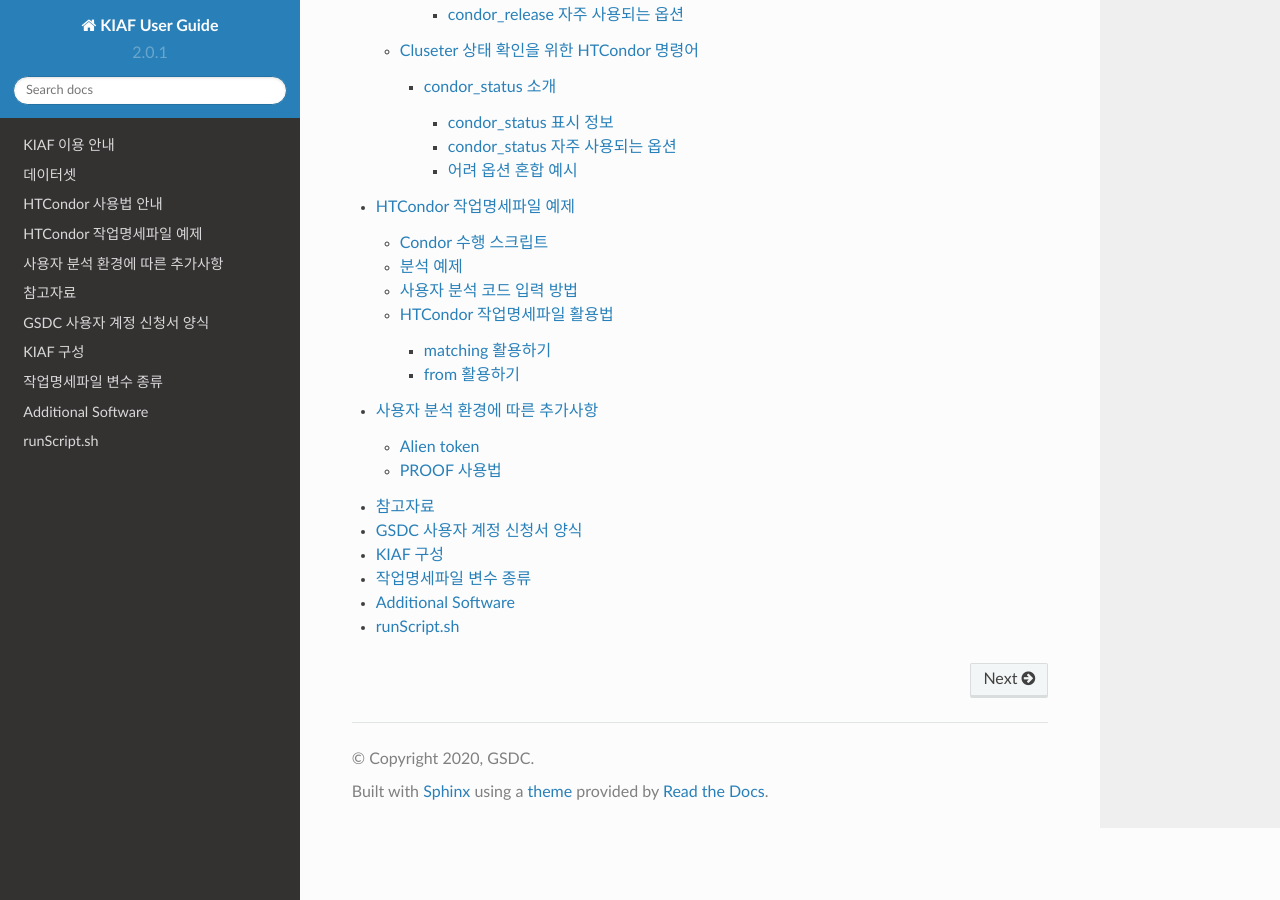
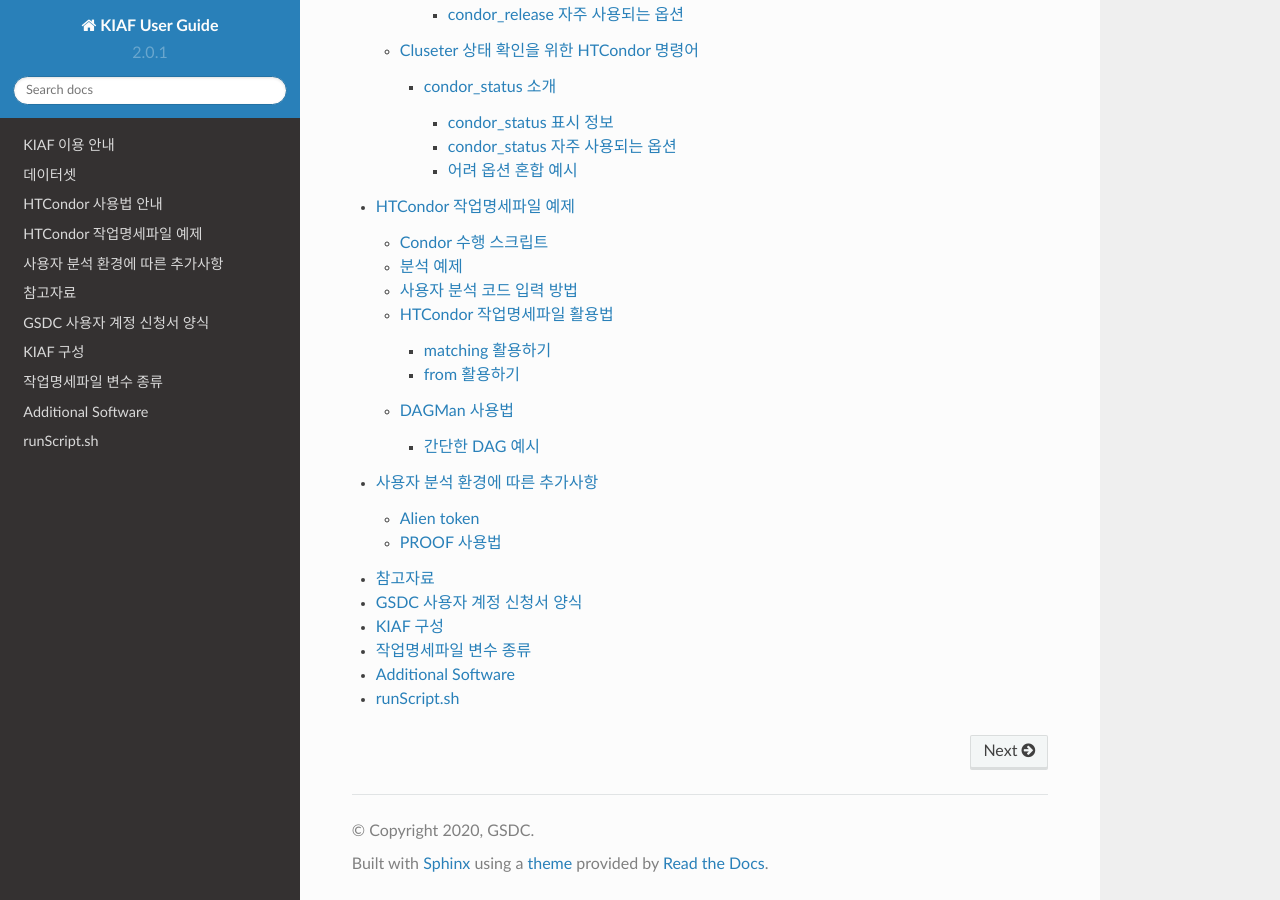
Before and after one commit to andiri/kiaf, a Sphinx documentation site: the page built from docs/source/index.rst, in a window 1280 px wide and 900 px high, scrolled down 1953 px. Built offline with Sphinx 7.4.7 and the Read the Docs theme 2.0.0, drawn with Linux system fonts in a browser that asks for light colours; some of the changed lines change nothing that is shown.

Commit message:
Update htcondor_jdl_ex.rst

```diff
--- a/docs/source/htcondor_jdl_ex.rst
+++ b/docs/source/htcondor_jdl_ex.rst
@@ -74,7 +74,9 @@
 이 리스트 중에 AliRoot에서 실행되는 매크로는 *runAnalysis.C* 파일이며, *AddMyTask.C* , *AliAnalysisTaskMyTask.cxx* , *AliAnalysisTaskMyTask.h* 은 *runAnalysis.C* 와 함께 분석에 사용 되는 파일입니다.
 *sim_LHC13d3_195675_AOD159.txt* 은 분석할 데이터의 위치 리스트를 가지고 있는 파일입니다. :ref:`condor_script` 에서 살펴 보았듯이 *runCondor.sh* 은 HTCondor 잡을 수행하기 위한 스크립트 이며, 실제 잡을 실행 시키기 위해서는 *runCondor.sh* 파일을 실행 시키면 됩니다.
 이 분석 예제는 특별한 수정 없이 바로 실행이 가능하며 특별한 에러없이 실행됩니다.
+
 **이때 *runCondor.sh* 는 *runAnalysis.C* 의 인풋 파일을 작게 나누어 병렬 계산을 도와주는 스크립트 입니다. 즉, *runAnalysis.C* 매크로 자체의 에러가 발생한다면 *runCondor.sh* 를 실행할 때에도 에러가 발생하니 local test를 먼저 수행하시길 권장합니다.**
+
 ``source runCondor.sh`` 또는 ``./runCondor.sh`` 명령을 통해 스크립트를 실행하면 아래와 같은 결과를 터미널을 통해 볼 수 있습니다.
 
 .. code-block:: console
@@ -166,6 +168,7 @@
   universe                = vanilla
   executable              = analysis
   arguments               = $(filename)
+
   queue filename matching files *.dat
 
 from 활용하기
@@ -174,9 +177,7 @@
 파일에 입력된 값을 라인별로 읽어 변수로 이용하여 단순 반복적인 작업을 간단히 작성하도록 도와줍니다.
 기본적인 구조는 아래와 같습니다.
 
-.. code-block:: console
-
-  queue [<int>] [<list of varnames>] from [slice] <file name>
+ queue [<int>] [<list of varnames>] from [slice] <file name>
 
 위 방식을 활용하여 datalist 파일의 값을 변수로 받아 analysis로 분석하는 샘플을 만들어 보도록 하겠습니다.
 
@@ -185,4 +186,167 @@
   universe                = vanilla
   executable              = analysis
   arguments               = $(filename)
+
   queue filename from datalist
+
+* **input_files** 실제 분석에 사용되는 C, cxx, h 파일 등 모든 파일명을 적어주시면 됩니다. 마찬가지로 *runCondor.sh* 와 같은 경로에 위치하지 않은 경우 절대경로를 적어 주셔야 합니다. 파일은 콤마(,)로 구분하여 여러개를 적어주셔도 무방 합니다.
+* **out_file** 결과를 통해 얻는 ``root`` 파일의 이름으로 여러개인 경우 콤마(,)로 구분합니다. 최종 결과 파일은 *runCondor.sh* 와 같은 위치에 *merge#_work_dir_out_file*명으로 생성 됩니다.
+
+.. note::
+
+  \#은 merge 번호로 out_files 에 적어준 순서로 0부터 차례로 증가합니다.
+
+DAGMan 사용법
+-------------------------
+
+DAGMan은 Directed Acyclic Graph Manage의 약자로 의존성이 있는 작업의 종속성을 나타내는데 사용합니다.
+DAGMan이 사용하는 DAG에 나타내는 순서대로 HTCondor에 작업을 제출하고 결과를 처리하도록 관리합니다.
+
+.. |diamond_dag| image:: pic/dag.png
+  :caption: 다이아몬드 형식의 DAG
+  :alt: 다이아몬드 형식의 DAG
+
+그림 |diamond_dag| 과 같이 종속 관계가 있는 A,B,C,D 작업을 설정 할 수 있습니다.
+A작업이 끝나면 B와 C작업이 시작되고 B,C 작업이 모두 끝나면 D작업이 시작됩니다.
+이와 같은 순서를 가진 프로그램을 DAG파일로 설정하면 다음과 같습니다.
+
+.. code-block:: console
+
+  JOB  A  A.condor
+  JOB  B  B.condor
+  JOB  C  C.condor
+  JOB  D  D.condor
+  PARENT A CHILD B C
+  PARENT B C CHILD D
+
+작업명세파일을 각각 정의해주고 작업간 종속 관계를 **PARENT** 와 **CHILD** 로 정의 합니다.
+그리고 작업 제출 명령어로는 ``condor_submit``이 아닌 ``condor_submit_dag`` 을 사용합니다.
+
+간단한 DAG 예시
+^^^^^^^^^^^^^^^^^^^^^^^^
+
+1. 아래와 같이 4개의 작업 명세 파일을 작성합니다.
+
+.. code-block:: console
+
+  [계정명@<kiaf_url>  ̃]$ vim A.condor
+  Executable              = dag.sh
+  Universe                = vanilla
+  Output                  = A.out
+  Error                   = A.error
+  Log = A.log
+
+  Queue
+
+  [계정명@<kiaf_url>  ̃]$ vim B.condor
+  Executable              = dag.sh
+  Universe                = vanilla
+  Output                  = B.out
+  Error                   = B.error
+  Log                     = B.log
+
+  Queue
+  [계정명@<kiaf_url>  ̃]$ vim C.condor
+  Executable              = dag.sh
+  Universe                = vanilla
+  Output                  = C.out
+  Error                   = C.error
+  Log                     = C.log
+
+  Queue
+  [계정명@<kiaf_url>  ̃]$ vim D.condor
+  Executable              = dag.sh
+  Universe                = vanilla
+  Output                  = D.out
+  Error                   = D.error
+  Log                     = D.log
+
+  Queue
+
+2. 아래와 같이 bash 스크립트를 작성합니다.
+
+.. code-block:: console
+
+  [계정명@<kiaf_url>  ̃]$ vim dag.sh
+  #! /bin/bash
+  sleep_time=$(( RANDOM % 20 ))
+  echo "Sleep $sleep_time sec"
+  echo "Job Start"
+  date
+  sleep $sleep_time
+  echo "Job End"
+  date
+
+3. 아래와 같이 작업의 순서를 지정할 dag 파일을 작성합니다.
+
+.. code-block:: console
+
+  [계정명@<kiaf_url>  ̃]$ vim condor.dag
+  JOB A A.condor
+  JOB B B.condor
+  JOB C C.condor
+  JOB D D.condor
+  PARENT A B C CHILD D
+
+4. condor submit dag 명령으로 condor.dag을 제출합니다.
+
+.. code-block:: console
+
+  [계정명@<kiaf_url>  ̃]$ condor_submit_dag condor.dag
+  -----------------------------------------------------------------------
+  File for submitting this DAG to HTCondor           : condor.dag.condor.sub
+  Log of DAGMan debugging messages                 : condor.dag.dagman.out
+  Log of HTCondor library output                     : condor.dag.lib.out
+  Log of HTCondor library error messages             : condor.dag.lib.err
+  Log of the life of condor_dagman itself          : condor.dag.dagman.log
+
+  Submitting job(s).
+  1 job(s) submitted to cluster 8.
+  -----------------------------------------------------------------------
+
+5. ``condor_q`` 명령으로 제출한 작업의 상태를 확인합니다.
+
+.. code-block:: console
+
+  [계정명@<kiaf_url>  ̃]$ condor_q
+
+  -- Schedd: <kiaf_url> : <ip_address:port?... @ 01/01/70 13:25:51
+  OWNER    BATCH_NAME      SUBMITTED   DONE   RUN    IDLE  TOTAL JOB_IDS
+  계정명     condor.dag+8   1/1 05:26      _      3      _      1  9.0 ... 11.0
+
+  Total for query: 3 jobs; 0 completed, 0 removed, 0 idle, 3 running, 0 held, 0 suspended
+  Total for kong91: 3 jobs; 0 completed, 0 removed, 0 idle, 3 running, 0 held, 0 suspended
+  Total for all users: 3 jobs; 0 completed, 0 removed, 0 idle, 3 running, 0 held, 0 suspended
+
+6. 작업이 완료되면 head 명령을 통하여 결과를 확인합니다.
+
+.. code-block:: console
+
+  [계정명@<kiaf_url>  ̃]$ head ?.out
+  ==> A.out <==
+  Sleep 4 sec
+  Job Start
+  Wed Jul 24 05:26:51 KST 2019
+  Job End
+  Wed Jul 24 05:26:55 KST 2019
+
+  ==> B.out <==
+  Sleep 13 sec
+  Job Start
+  Wed Jul 24 05:26:51 KST 2019
+  Job End
+  Wed Jul 24 05:27:04 KST 2019
+
+  ==> C.out <==
+  Sleep 19 sec
+  Job Start
+  Wed Jul 24 05:26:51 KST 2019
+  Job End
+  Wed Jul 24 05:27:10 KST 2019
+
+  ==> D.out <==
+  Sleep 6 sec
+  Job Start
+  Wed Jul 24 05:27:21 KST 2019
+  Job End
+  Wed Jul 24 05:27:27 KST 2019
```
